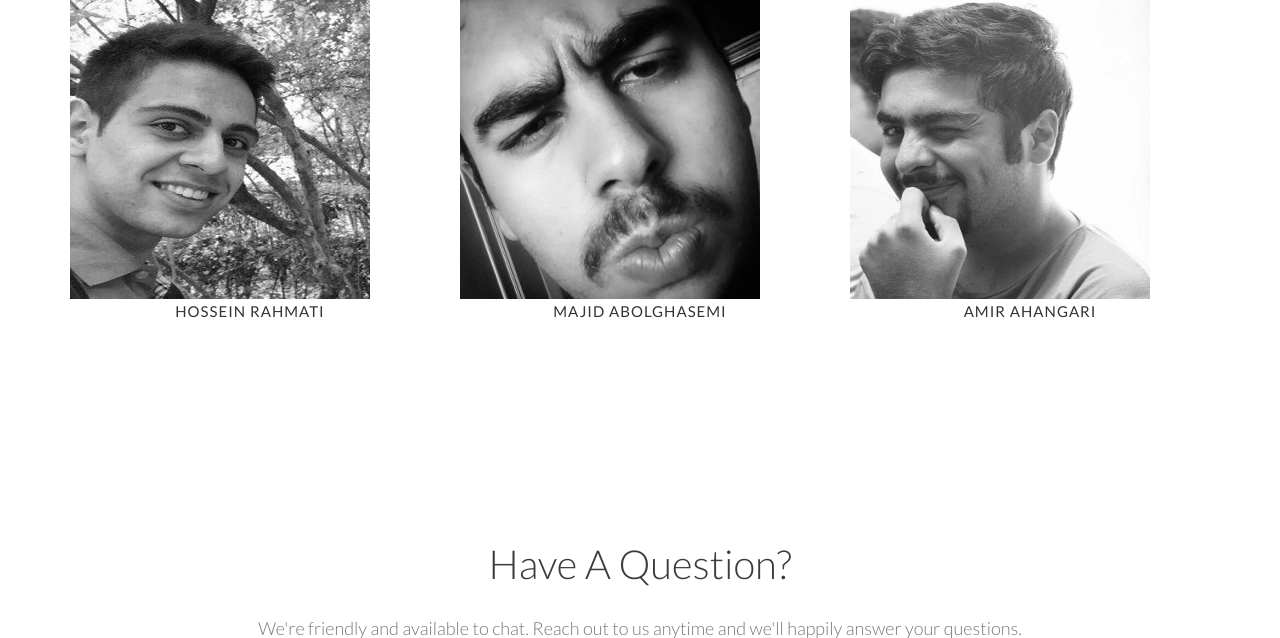
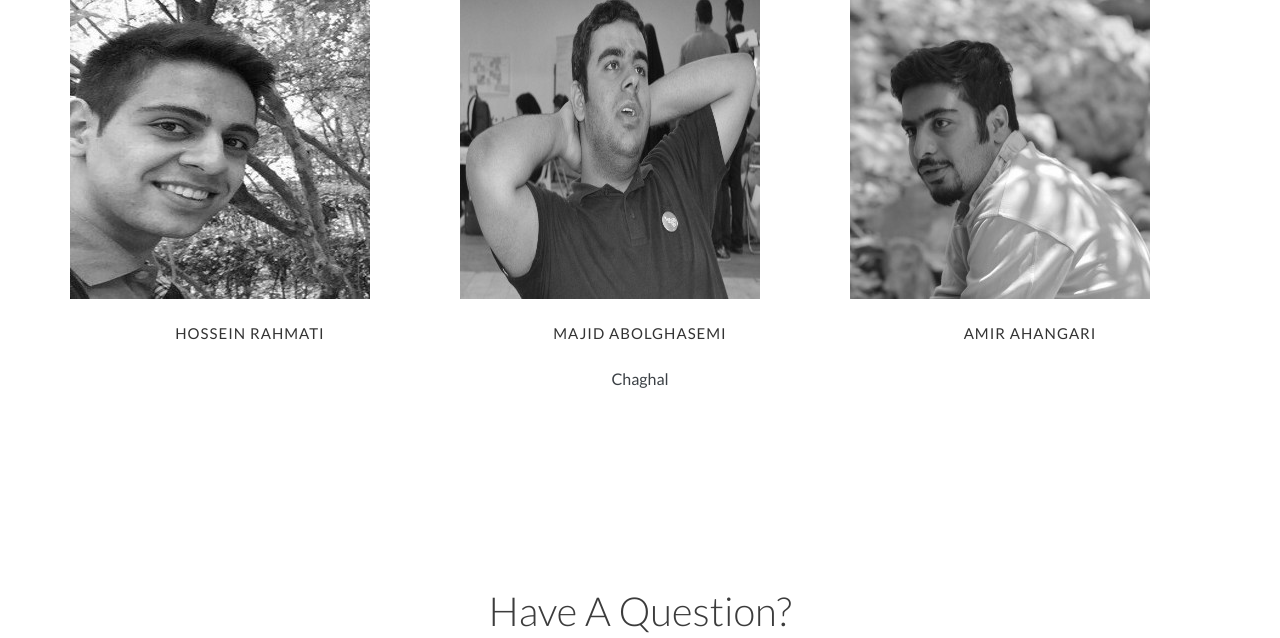
Before and after one commit to triplea24/mailassistant, a Django app: page / in a window 1280 px wide. Shown: the part 1582-2220 px from the top of the page. Run offline with Django 3.2, Linux system fonts and the light colour scheme; some libraries are stand-ins or nearby versions.

Commit message:
fix icon and pics

```diff
--- a/panel/templates/landing.html
+++ b/panel/templates/landing.html
@@ -25,7 +25,6 @@
         <!-- Responsive Stylesheet -->
         <link rel="stylesheet" href="{% static "panel/landing/css/responsive.css" %}">
     </head>
-
     <body id="body">
 
     	<div id="preloader">
@@ -51,7 +50,6 @@
 	                </button>
 	                <a class="navbar-brand" href="#">
                         <img class="logo-1" src="{% static "panel/landing/images/logo.png" %}" alt="LOGO">
-	                    <img class="logo-2" src="{% static "panel/landing/images/logo.png" %}" alt="LOGO">
 	                </a>
 	            </div>
 
@@ -179,6 +177,7 @@
                             <span class="team_member">
                                 <img src="{% static "panel/landing/images/team/hossein.jpg" %}" alt="" class="img-responsive">
                             </span>
+                            <br>
                             <div class="caption">
                                 <h3>Hossein Rahmati</h3>
                             </div>
@@ -189,8 +188,10 @@
                             <span class="team_member">
                                 <img src="{% static "panel/landing/images/team/majid.jpg" %}" alt="" class="img-responsive">
                             </span>
+                            <br>
                             <div class="caption">
                                 <h3>Majid Abolghasemi</h3>
+                                <p>Chaghal</p>
                             </div>
                         </div>
                     </div>
@@ -199,6 +200,7 @@
                             <span class="team_member">
                                 <img src="{% static "panel/landing/images/team/amir.jpg" %}" alt="" class="img-responsive">
                             </span>
+                            <br>
                             <div class="caption">
                                 <h3>Amir Ahangari</h3>
                             </div>
```
Also changed, not shown: static/panel/landing/images/logo.png, static/panel/landing/images/team/amir.jpg, static/panel/landing/images/team/majid.jpg.
